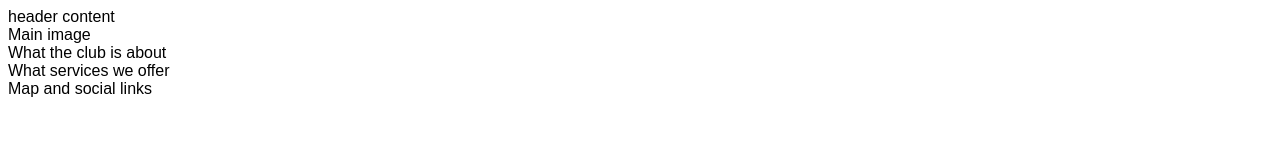
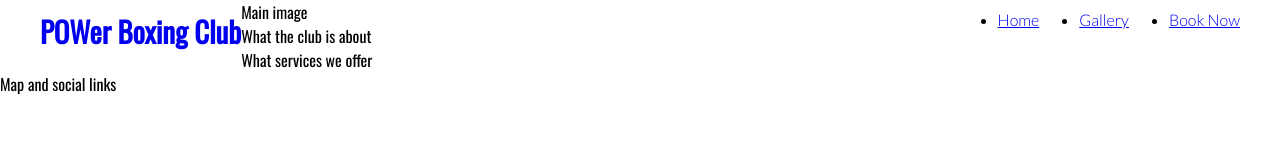
Before and after one commit to ConorM2710/portfolio-one-project, a plain HTML site: page index.html in a window 1280 px wide. Drawn offline with nearby package versions, Linux system fonts and the light colour scheme.

Commit message:
Add main structure and layout to navigation bar and logo placement

```diff
--- a/assets/css/style.css
+++ b/assets/css/style.css
@@ -1,3 +1,30 @@
+@import url('https://fonts.googleapis.com/css2?family=Lato:wght@300&family=Oswald&display=swap');
+
+*{
+    margin: 0;
+    padding: 0;
+    border: none;
+}
+
 body {
-    font-family: Arial, Helvetica, sans-serif;
+    font-family: 'Oswald', Arial, Helvetica, sans-serif;
+    font-weight: 200;
 }
+
+.logo {
+    font-size: 180%;
+    margin-left: 40px;
+    float: left;
+    margin-top: 10px;
+}
+
+#main-menu{
+    font-family: 'Lato', Arial, Helvetica, sans-serif;
+    font-size: 100%;
+    font-weight: 300;
+    line-height:40px;
+}
+#main-menu li {
+    float: right;
+    margin-right: 40px;
+}
--- a/index.html
+++ b/index.html
@@ -8,10 +8,28 @@
 
     <link rel="stylesheet" href="assets/css/style.css">
     <title>POWer Boxing Club</title>
+
 </head>
 <body>
-    <header>header content</header>
-    <section>
+    <header>
+        <a href="index.html">
+        <h1 class="logo">POWer Boxing Club</h1>
+        </a>
+        <nav>
+            <ul id="main-menu">
+                <li>
+                    <a href="#">Book Now</a>
+                </li>
+                <li>
+                    <a href="#">Gallery</a>
+                </li>
+                <li>
+                    <a href="index.html">Home</a>
+                </li>
+            </ul>
+         </nav>
+    </header>
+    <section id="main-image">
         Main image
     </section>
     <section>
```
